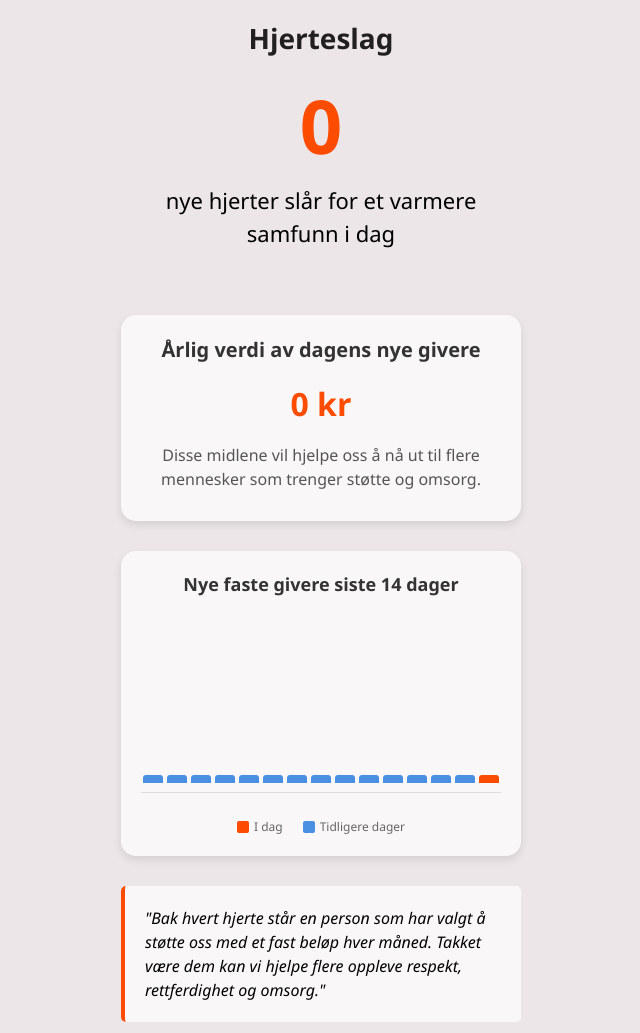
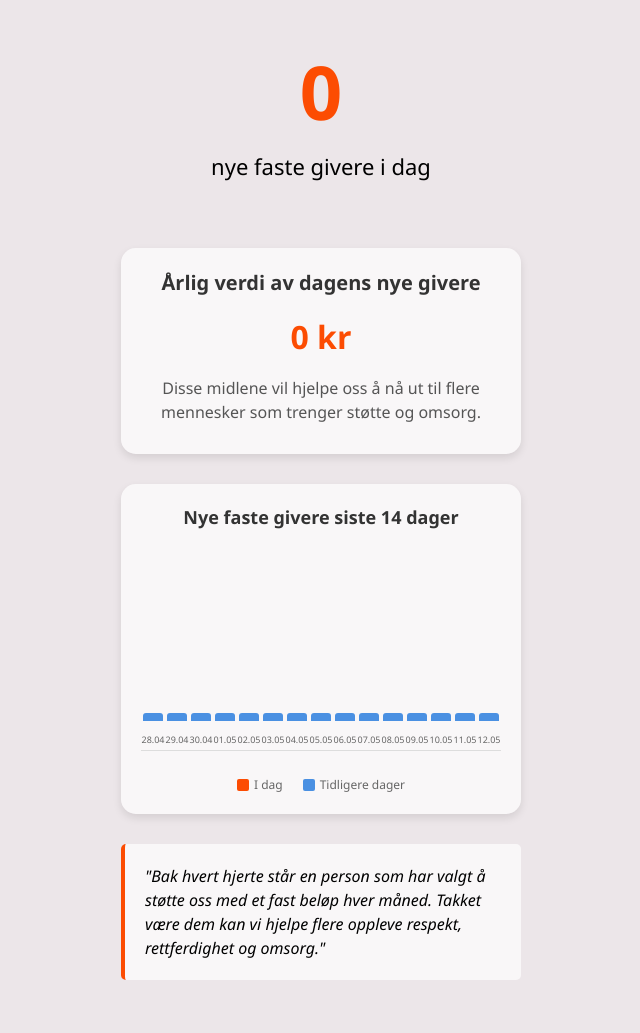
Before and after one commit to schtoffer/kb_new_donors_monitor, a Flask app: page / in a window 1280 px wide. Shown: the part 40-1073 px from the top of the page, without its empty margins (319-959 px from the left). After the commit the page ends 1020 px from the top, so only its background shows below. Run offline with Flask 3, Linux system fonts and the light colour scheme; data that the repository does not hold is empty.

Commit message:
Fixed graph element on front page

```diff
--- a/app.py
+++ b/app.py
@@ -556,18 +556,12 @@ def get_new_donors_today():
             print(f"Found {len(recent_donors)} donors for date {recent_date_str}")
             break
 
-    # If no donors found in the last 7 days, use a default date (May 7, 2025)
+    # If no donors found in the last 7 days, use today's date but with empty donors list
     if not recent_donors:
-        default_date = datetime(2025, 5, 7).date()
-        default_date_str = default_date.strftime('%d.%m.%Y')
-
-        date_donors = RecurringDonor.query.filter_by(startdate=default_date).all()
-        string_donors = RecurringDonor.query.filter_by(startdato=default_date_str).all()
-
-        recent_donors = list(set(date_donors + string_donors))
-        recent_date = default_date
-        recent_date_str = default_date_str
-        print(f"Using default date {default_date_str} with {len(recent_donors)} donors")
+        recent_date = today
+        recent_date_str = today.strftime('%d.%m.%Y')
+        recent_donors = []
+        print(f"No donors found in the last 7 days. Using today's date with 0 donors.")
 
     # Use the recent donors as our "today's" donors
     new_donors_today = recent_donors
@@ -619,16 +613,16 @@ def get_new_donors_today():
     average_new_donors = round(sum(last_30_days_counts) / len(last_30_days_counts)) if last_30_days_counts else 0
 
     # Get historical data for the last 14 days
-    # Use the recent date as reference
-    if recent_date:
-        reference_date = recent_date
-    else:
-        reference_date = today
+    # Use today's date as reference for the graph
+    reference_date = today
+    print(f"Debug - Today's date: {today}, Reference date for graph: {reference_date}")
 
     historical_data = []
+    print(f"Debug - Date range for graph:")
     for i in range(14, -1, -1):
         date = reference_date - timedelta(days=i)
         date_str = date.strftime('%d.%m.%Y')
+        print(f"Debug - Processing date: {date_str} ({i} days before reference date)")
 
         # Get donors with matching date field
         date_donors = RecurringDonor.query.filter_by(startdate=date).all()
@@ -636,13 +630,34 @@ def get_new_donors_today():
         # Get donors with matching string date field
         string_donors = RecurringDonor.query.filter_by(startdato=date_str).all()
 
-        # Combine both sets of donors, ensuring no duplicates
-        donors_on_date = list(set(date_donors + string_donors))
+        # Combine donors from both date formats and remove duplicates based on name_id
+        all_donors = date_donors + string_donors
+
+        # Create a dictionary with name_id as key to remove duplicates
+        unique_donors_dict = {}
+        for donor in all_donors:
+            if donor.name_id not in unique_donors_dict:
+                unique_donors_dict[donor.name_id] = donor
+
+        # Convert back to list
+        donors_on_date = list(unique_donors_dict.values())
+
+        # Debug output for May 17, 2025
+        if date_str == '17.05.2025':
+            print(f"Debug - May 17, 2025 - Date donors: {len(date_donors)}, String donors: {len(string_donors)}, Raw combined: {len(all_donors)}, After deduplication: {len(donors_on_date)}")
+            print(f"Debug - May 17, 2025 - Date format: {date}, String format: {date_str}")
 
         # Filter to only include MI and FG product types
         donors_on_date = [donor for donor in donors_on_date
                           if hasattr(donor, 'produkttype') and donor.produkttype in ['MI', 'FG'] or
                              hasattr(donor, 'producttype_id') and donor.producttype_id in ['MI', 'FG']]
+
+        # More debug for May 17, 2025
+        if date_str == '17.05.2025':
+            print(f"Debug - May 17, 2025 - After filtering: {len(donors_on_date)}")
+            # Check for duplicates in another way
+            name_ids = [donor.name_id for donor in donors_on_date if donor.name_id is not None]
+            print(f"Debug - May 17, 2025 - Unique name_ids: {len(set(name_ids))}, Total name_ids: {len(name_ids)}")
 
         # Calculate daily value - ensure amount is available
         daily_value = sum(donor.amount for donor in donors_on_date if donor.amount is not None)
--- a/scripts/populate_from_excel.py
+++ b/scripts/populate_from_excel.py
@@ -195,6 +195,9 @@ def populate_from_excel(excel_file, clear_db=False):
                             date_str = str(value)
                             if '.' in date_str:
                                 donor_data[legacy_field] = datetime.strptime(date_str, '%d.%m.%Y').date()
+                                # Store the date only in the date object format, not as a string
+                                if 'startdato' in donor_data:
+                                    donor_data.pop('startdato')
                             else:
                                 donor_data[legacy_field] = datetime.strptime(date_str, '%Y-%m-%d').date()
                         except (ValueError, TypeError):
--- a/templates/report-5.html
+++ b/templates/report-5.html
@@ -213,13 +213,13 @@
     }
 
     .graph {
-        height: 180px;
+        position: relative;
+        height: 200px;
         display: flex;
         align-items: flex-end;
         justify-content: space-between;
-        padding: 10px 0;
-        margin: 10px 0;
-        position: relative;
+        margin: 20px 0;
+        padding-bottom: 30px;
     }
 
     .graph::after {
@@ -246,16 +246,6 @@
         background-color: var(--primary-color);
     }
 
-    .graph-bar-label {
-        position: absolute;
-        bottom: -20px;
-        left: 50%;
-        transform: translateX(-50%);
-        font-size: 10px;
-        color: #666;
-        white-space: nowrap;
-    }
-
     .graph-bar-value {
         position: absolute;
         top: -20px;
@@ -264,6 +254,16 @@
         font-size: 12px;
         font-weight: bold;
         color: #333;
+    }
+
+    .graph-date-label {
+        position: absolute;
+        bottom: -25px;
+        left: 50%;
+        transform: translateX(-50%);
+        font-size: 9px;
+        color: #666;
+        white-space: nowrap;
     }
 
     .graph-loading {
@@ -346,12 +346,11 @@
 
 {% block content %}
     <div class="container">
-        <h1>Hjerteslag</h1>
 
         <div class="impact-container">
             <div class="impact-number" id="newDonorsToday">--</div>
             <div class="impact-text">
-                nye hjerter slår for et varmere samfunn i dag
+                nye faste givere i dag
             </div>
 
             <div id="hearts-container" class="hearts-container">
@@ -470,13 +469,20 @@
             // Find the maximum value for scaling
             const maxValue = Math.max(...data.map(item => item.count));
 
+            // Reverse the data array so the most recent date (May 19) is on the right
+            // The API already returns data in chronological order (oldest to newest)
+            // but we want to display with newest on the right
+            const reversedData = [...data].reverse();
+
             // Create a bar for each day
-            data.forEach((dayData, index) => {
+            reversedData.forEach((dayData, index) => {
                 const bar = document.createElement('div');
                 bar.className = 'graph-bar';
 
                 // Mark today's bar with a different color
-                if (index === data.length - 1) {
+                // After reversing, today (May 19) is at index 0
+                // We need to check the date to ensure we're highlighting the correct bar
+                if (dayData.date === '19.05') {
                     bar.classList.add('today');
                 }
 
@@ -494,6 +500,12 @@
                     bar.appendChild(valueLabel);
                 }
 
+                // Add date label to the x-axis
+                const dateLabel = document.createElement('div');
+                dateLabel.className = 'graph-date-label';
+                dateLabel.textContent = dayData.date;
+                bar.appendChild(dateLabel);
+
                 graphContainer.appendChild(bar);
             });
         }
```
Also changed, not shown: templates/recurring_donors.html (+3 -9 lines).
